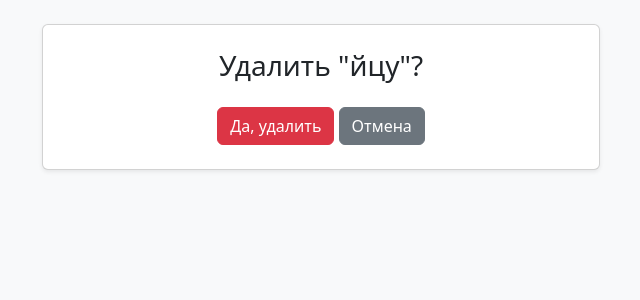
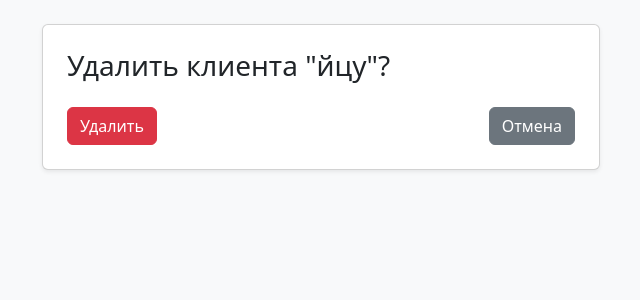
Before and after one commit to Tojjjka/CRM, a Django app: page /clients/1/delete/ in a window 1280 px wide. Shown: the part 56-356 px from the top of the page, without its empty margins (319-959 px from the left). Run offline with Django 5.2, Linux system fonts and the light colour scheme; data comes from the database, SQL or seed files in the repository; both versions use the stored data as it was after the commit.

Commit message:
Добавили возможность удалять компании без удаления клиентов

```diff
--- a/crm_project/crm/models.py
+++ b/crm_project/crm/models.py
@@ -17,7 +17,10 @@ class Company(models.Model):
 
 class Client(models.Model):
     company = models.ForeignKey(
-        Company, on_delete=models.CASCADE,
+        Company,
+        on_delete=models.SET_NULL,  # вместо CASCADE
+        null=True,                   # обязательно для SET_NULL
+        blank=True,
         related_name='clients',
         verbose_name="Компания"
     )
--- a/crm_project/crm/templates/crm/client_confirm_delete.html
+++ b/crm_project/crm/templates/crm/client_confirm_delete.html
@@ -1,13 +1,16 @@
 {% extends 'crm/base.html' %}
-{% block title %}Удаление{% endblock %}
+{% block title %}Удаление клиента{% endblock %}
+
 {% block content %}
-<div class="col-md-6 offset-md-3 text-center">
+<div class="col-md-6 offset-md-3">
     <div class="card shadow-sm p-4">
-        <h3>Удалить "{{ company.name|default:client.name }}"?</h3>
-        <form method="post" class="mt-3">
+        <h3 class="mb-4">Удалить клиента "{{ client.name }}"?</h3>
+        <form method="post">
             {% csrf_token %}
-            <button type="submit" class="btn btn-danger">Да, удалить</button>
-            <a href="javascript:history.back()" class="btn btn-secondary">Отмена</a>
+            <div class="d-flex justify-content-between">
+                <button type="submit" class="btn btn-danger">Удалить</button>
+                <a href="{% url 'client_list' %}" class="btn btn-secondary">Отмена</a>
+            </div>
         </form>
     </div>
 </div>
--- a/crm_project/crm/urls.py
+++ b/crm_project/crm/urls.py
@@ -1,7 +1,6 @@
 from django.urls import path
 from . import views
 from django.contrib.auth import views as auth_views
-
 
 urlpatterns = [
     path('', views.index, name='index'),
--- a/crm_project/crm/views.py
+++ b/crm_project/crm/views.py
@@ -40,9 +40,11 @@ def company_edit(request, pk):
     return render(request, 'crm/company_form.html', {'form': form, 'title': 'Редактировать компанию'})
 
 
+@login_required
 def company_delete(request, pk):
     company = get_object_or_404(Company, pk=pk)
     if request.method == 'POST':
+        # Клиенты останутся, поле company станет NULL автоматически
         company.delete()
         return redirect('company_list')
     return render(request, 'crm/company_confirm_delete.html', {'company': company})
```
Also changed, not shown: crm_project/crm/templates/crm/client_list.html (line endings or trailing spaces), crm_project/crm/templates/crm/company_list.html (line endings or trailing spaces), crm_project/db.sqlite3.
